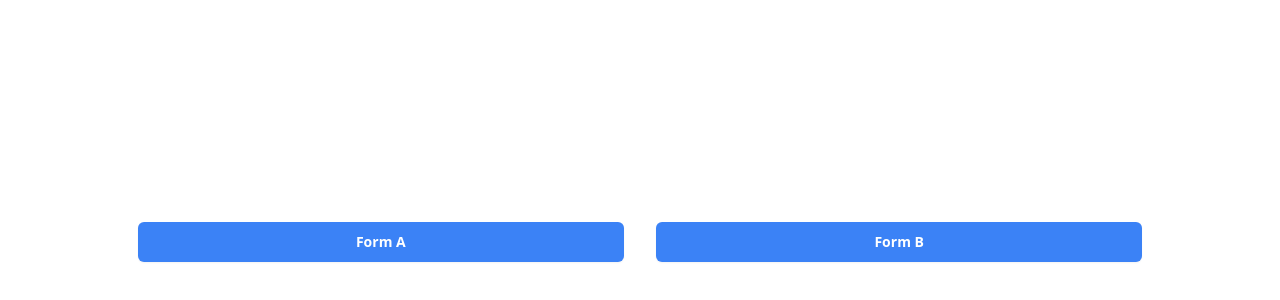
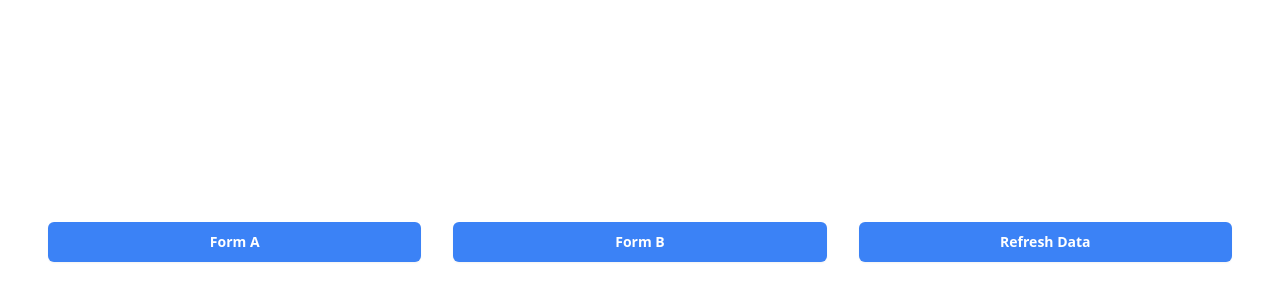
Before and after one commit to Trivarna13/form-app, a React (Create React App) app in the folder frontend/: page / in a window 1280 px wide. Shown: the part 158-458 px from the top of the page. Built offline with nearby package versions, Linux system fonts and the light colour scheme.

Commit message:
Added "Refresh" Button

```diff
--- a/frontend/src/components/Home.js
+++ b/frontend/src/components/Home.js
@@ -1,3 +1,4 @@
+import axios from "axios";
 import { useNavigate } from "react-router-dom";
 import Button from "./Button";
 
@@ -6,10 +7,20 @@ function Home() {
 	const navigateToForm = (formType) => {
 		nav(`/form/${formType}`);
 	};
+	const refreshData = async () => {
+		try {
+			await axios.get("http://localhost:5000/sync");
+			alert("Data synchronized with Online Excel Sheet (Google Sheets)");
+		} catch (error) {
+			console.log(error);
+			alert("Failed to synchronize data");
+		}
+	};
 	return (
 		<div className="flex min-h-screen justify-center items-center px-6 py-12 lg:px-8">
 			<Button label="Form A" onClick={() => navigateToForm("A")}></Button>
 			<Button label="Form B" onClick={() => navigateToForm("B")}></Button>
+			<Button label="Refresh Data" onClick={refreshData}></Button>
 		</div>
 	);
 }
```
